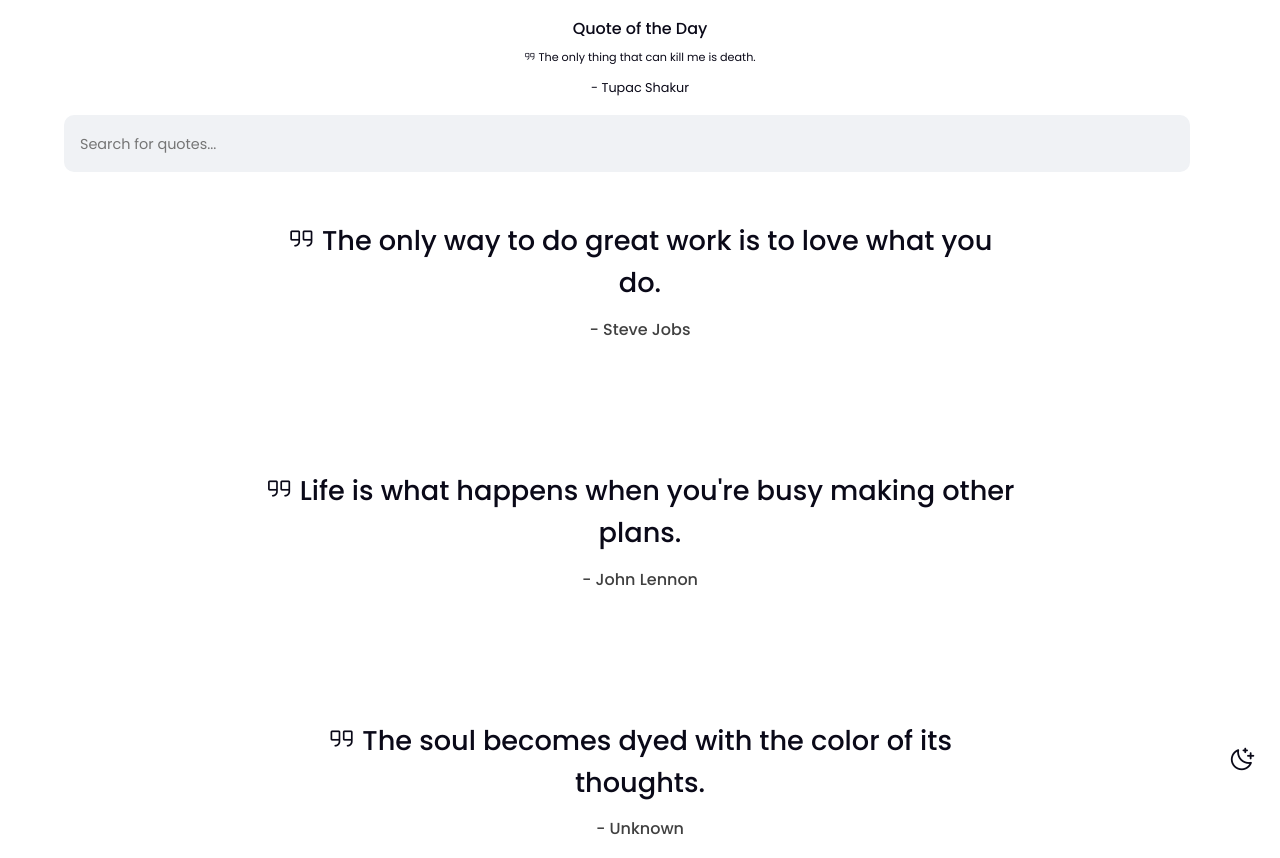
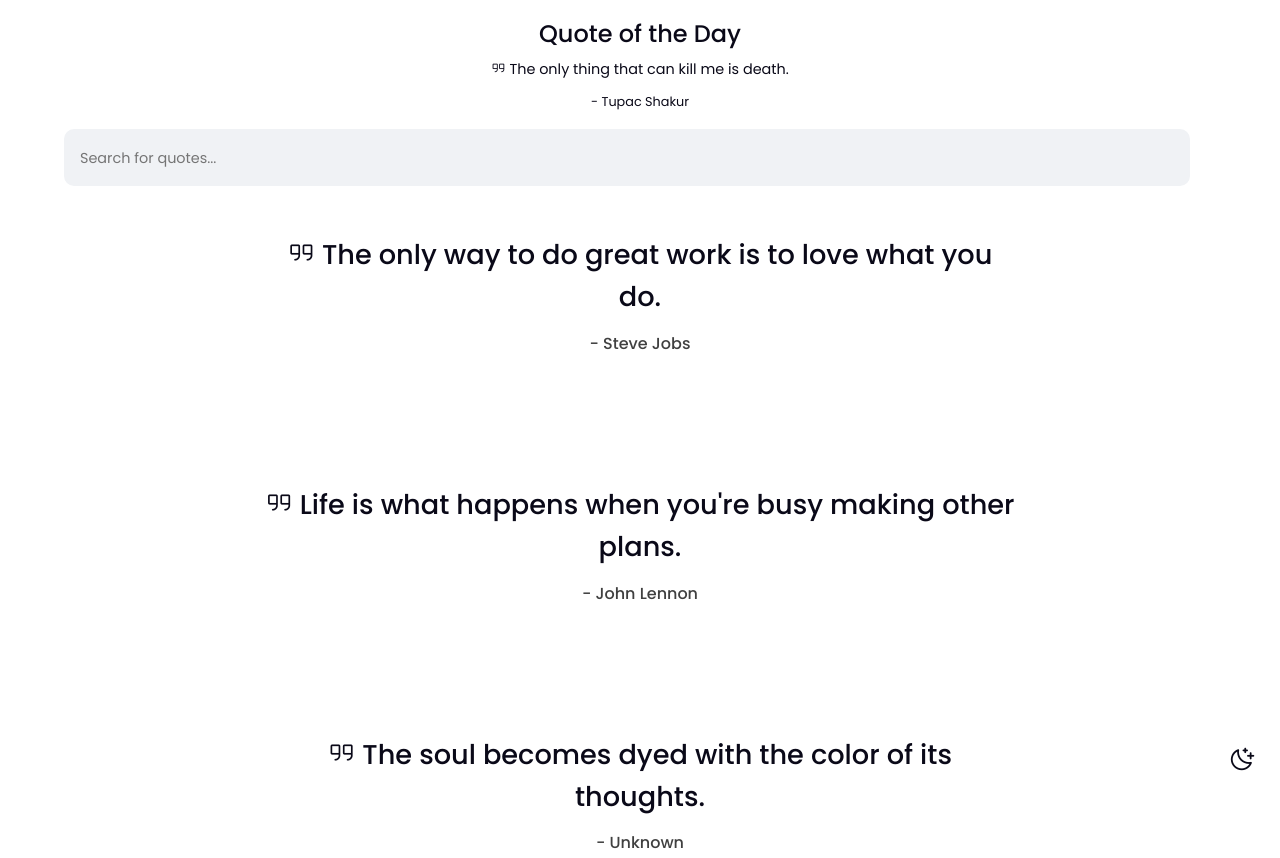
Before and after one commit to emersonramos3lt/quotes-website-js, a plain HTML site: page index.html in a window 1280 px wide. Shown: the top 858 px of the page. Drawn offline with nearby package versions, Linux system fonts and the light colour scheme; some icons are missing.

Commit message:
Update style.css

```diff
--- a/css/style.css
+++ b/css/style.css
@@ -128,4 +128,18 @@ label {
   .card {
     margin-bottom: 8rem;
   }
+
+  .daily-quote h2 {
+    font-weight: 500;
+    font-size: 1.5rem;
+  }
+
+.daily-quote-text {
+  margin: 0.5rem 0;
+  font-size: 0.9rem;
 }
+
+.daily-quote-author {
+  font-size: 0.8rem;
+}
+}
```
